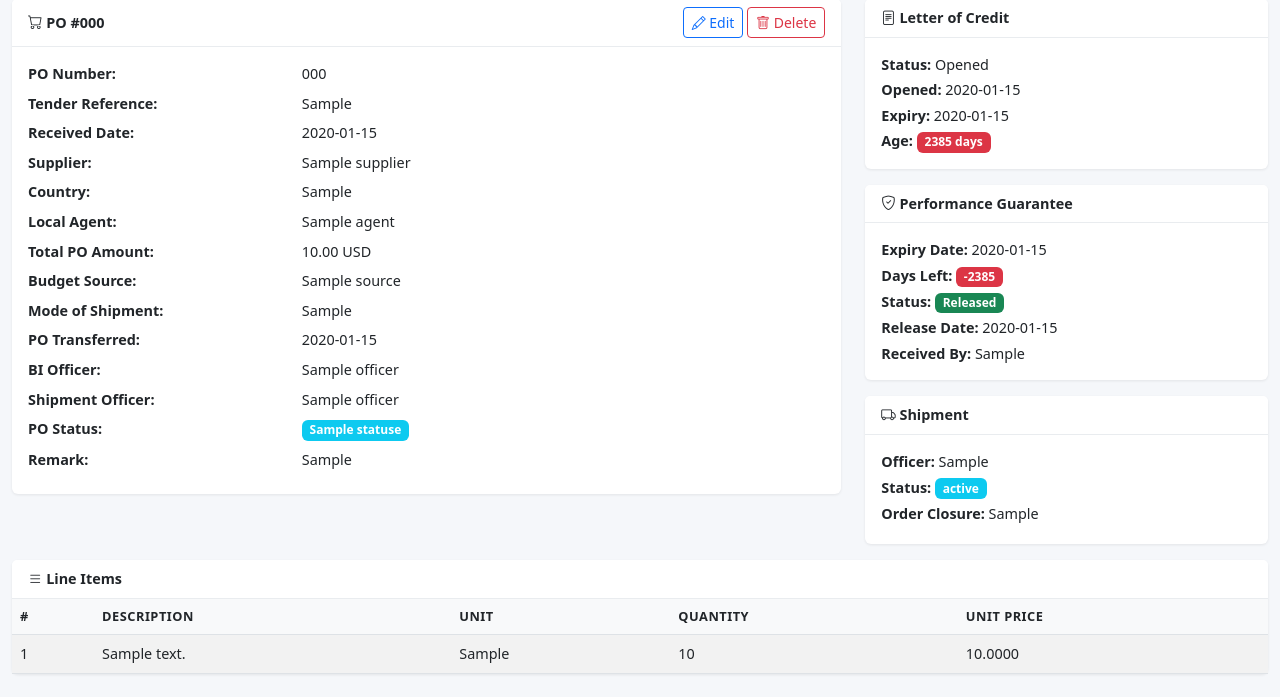
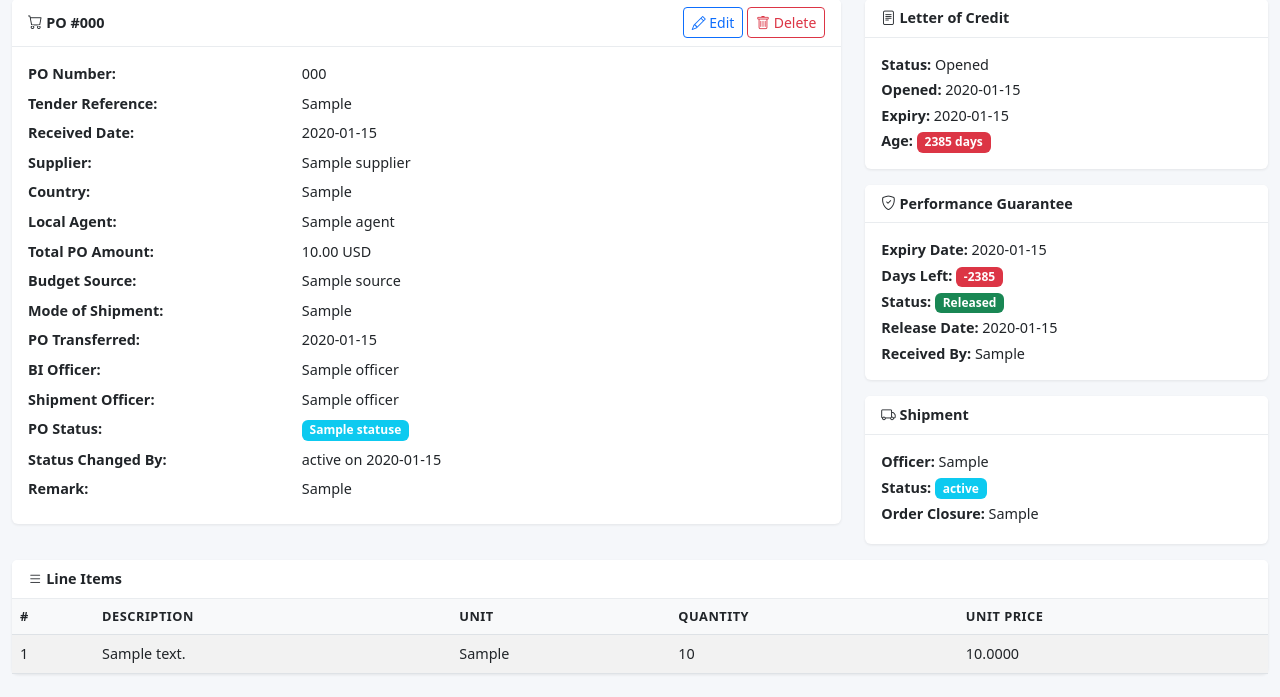
Before and after one commit to oftana72/contract-mgmt, a Flask app: page /pos/1 in a window 1280 px wide. Shown: the part 73-770 px from the top of the page. Run offline with Flask 3, Linux system fonts and the light colour scheme; a user stored in the database is signed in; tables that the repository leaves empty hold one stand-in row (values such as "Sample post"); some libraries are stand-ins or nearby versions.

Commit message:
Track who changed PO status (status_changed_by + date)

```diff
--- a/app.py
+++ b/app.py
@@ -93,6 +93,8 @@ class PurchaseOrder(db.Model):
     pg_release_date = db.Column(Date)
     pg_received_by = db.Column(String(200))
     pg_confiscation_reason = db.Column(Text)
+    status_changed_by = db.Column(String(80))
+    status_changed_at = db.Column(Date)
 
     @property
     def pg_days_left(self):
@@ -381,6 +383,7 @@ def po_edit(po_id):
             po.shipment_officer_id = None
 
         st_name = request.form.get('po_status', '').strip()
+        old_status = po.po_status.name if po.po_status else None
         if st_name:
             st = POStatus.query.filter_by(name=st_name).first()
             if not st:
@@ -390,6 +393,10 @@ def po_edit(po_id):
             po.status_id = st.id
         else:
             po.status_id = None
+        new_status = st_name if st_name else None
+        if old_status != new_status:
+            po.status_changed_by = current_user.username
+            po.status_changed_at = date.today()
 
         lc = po.letter_of_credits.first()
         lc_status = request.form.get('lc_status', '').strip()
--- a/templates/po_detail.html
+++ b/templates/po_detail.html
@@ -70,6 +70,12 @@
                         {% else %}-{% endif %}
                     </div>
                 </div>
+                {% if po.status_changed_by %}
+                <div class="row mb-2">
+                    <div class="col-md-4 fw-bold">Status Changed By:</div>
+                    <div class="col-md-8">{{ po.status_changed_by }} on {{ po.status_changed_at.strftime('%Y-%m-%d') if po.status_changed_at else '-' }}</div>
+                </div>
+                {% endif %}
                 {% if po.remark %}
                 <div class="row mb-2">
                     <div class="col-md-4 fw-bold">Remark:</div>
```
